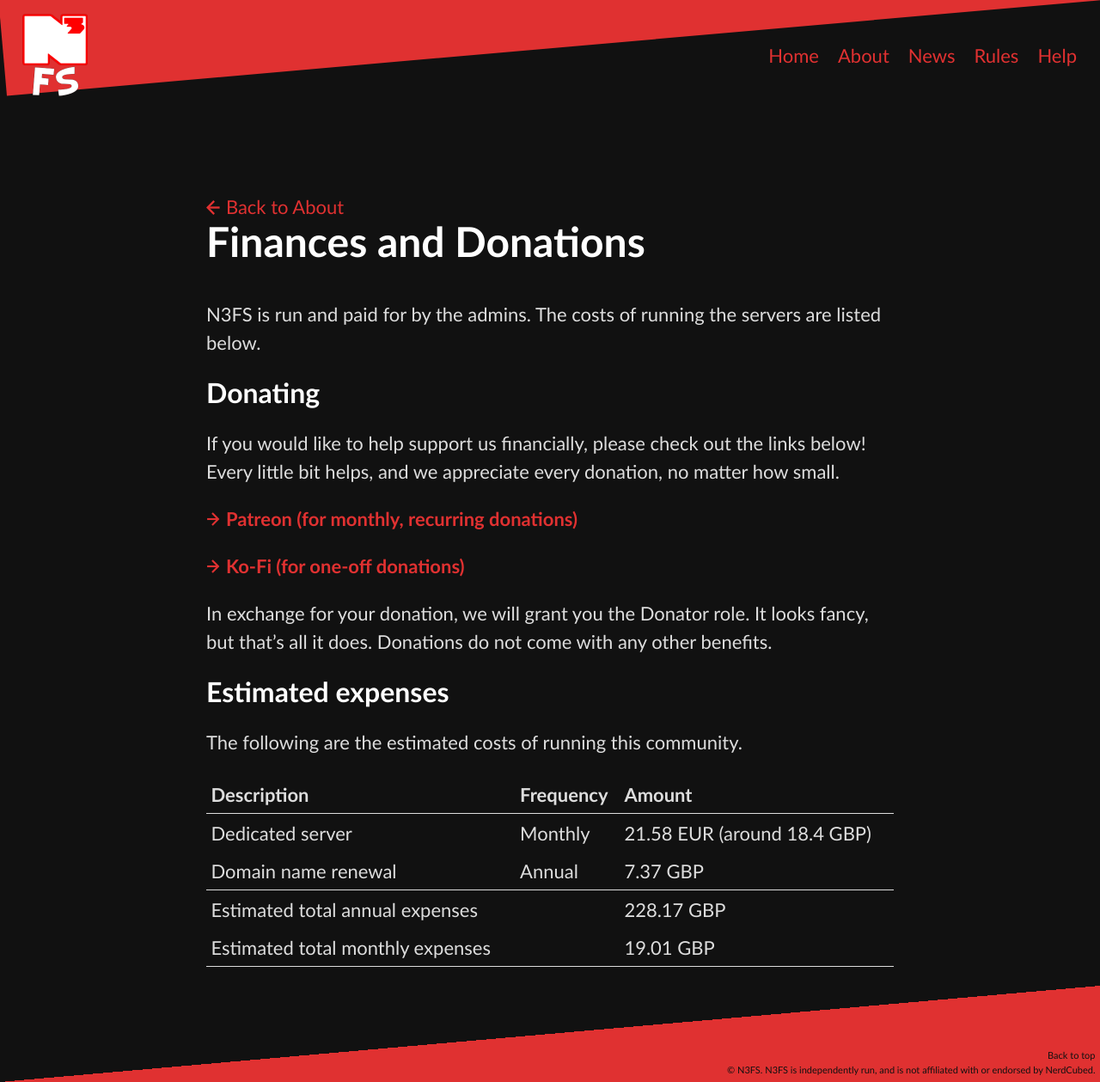
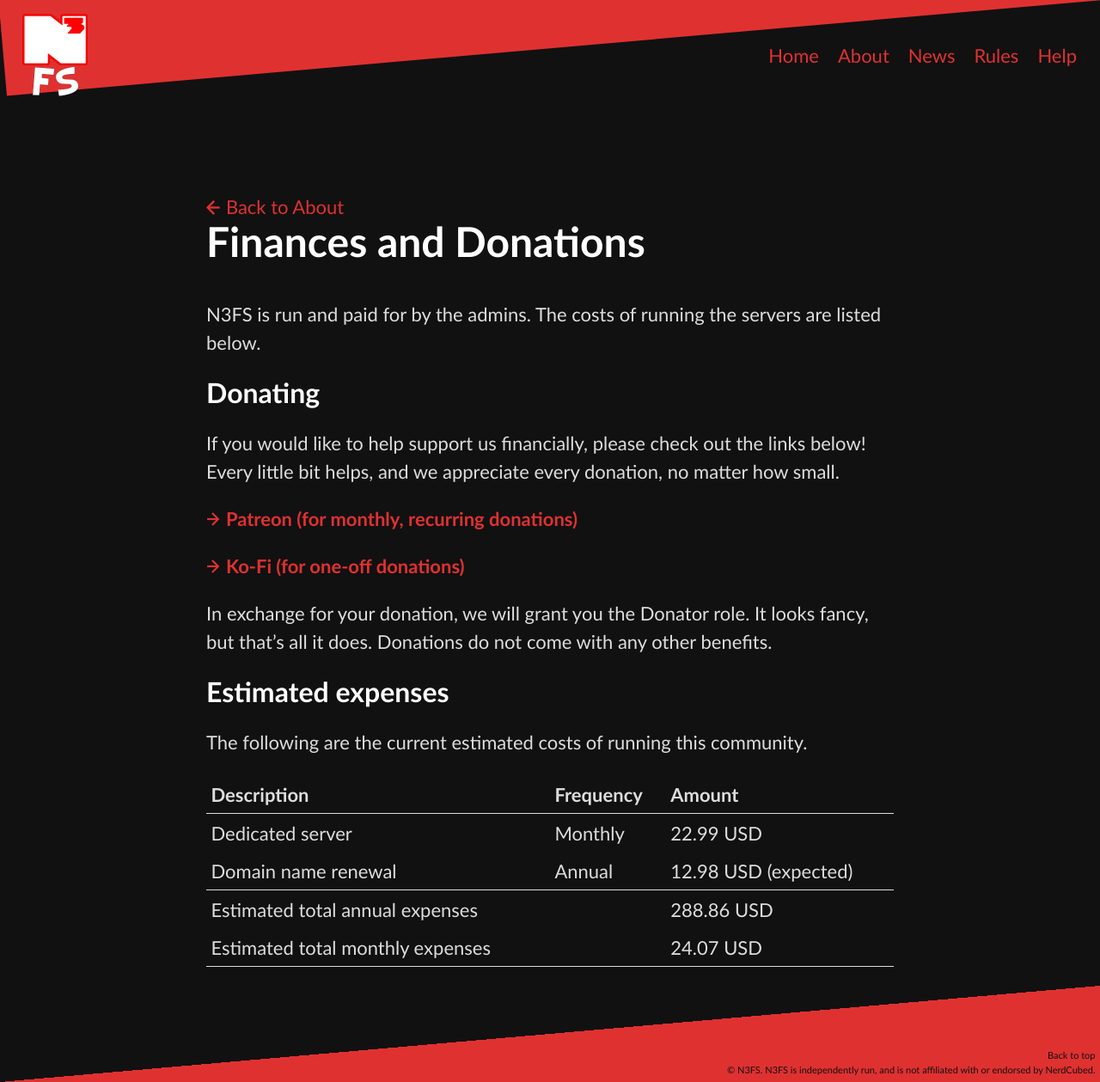
Before and after one commit to N3FS/N3FS-website, a Jekyll site: the page built from _help/donations.md, in a window 1280 px wide. Shown: the whole page at 86% size. Built offline with Jekyll 4.4.1, drawn with Linux system fonts in a browser that asks for light colours.

Commit message:
Update finances info

```diff
--- a/_help/donations.md
+++ b/_help/donations.md
@@ -21,14 +21,14 @@ In exchange for your donation, we will grant you the Donator role. It looks fanc
 
 ## Estimated expenses
 
-The following are the estimated costs of running this community.
+The following are the current estimated costs of running this community.
 
 |---
 | Description | Frequency | Amount |
 |---
-| Dedicated server | Monthly | 21.58 EUR (around 18.4 GBP) |
-| Domain name renewal | Annual | 7.37 GBP |
+| Dedicated server | Monthly | 22.99 USD |
+| Domain name renewal | Annual | 12.98 USD (expected) |
 |---
-| Estimated total annual expenses |  | 228.17 GBP |
-| Estimated total monthly expenses |  | 19.01 GBP |
+| Estimated total annual expenses |  | 288.86 USD |
+| Estimated total monthly expenses |  | 24.07 USD |
 |---
```
